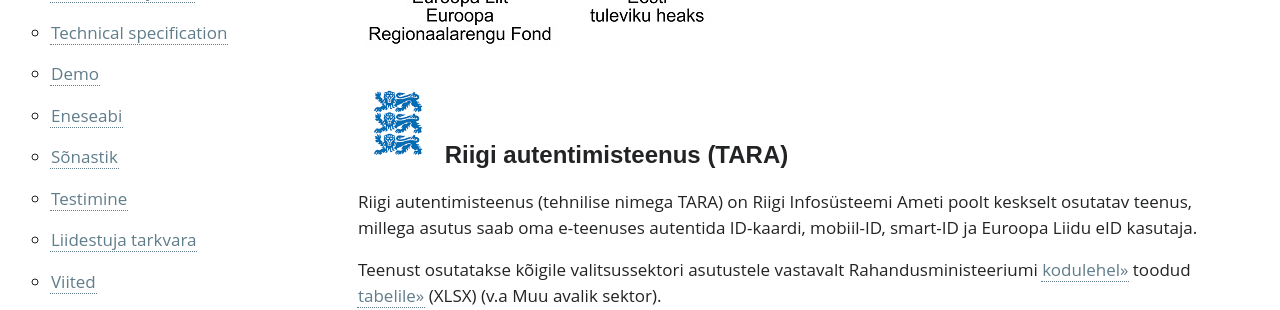
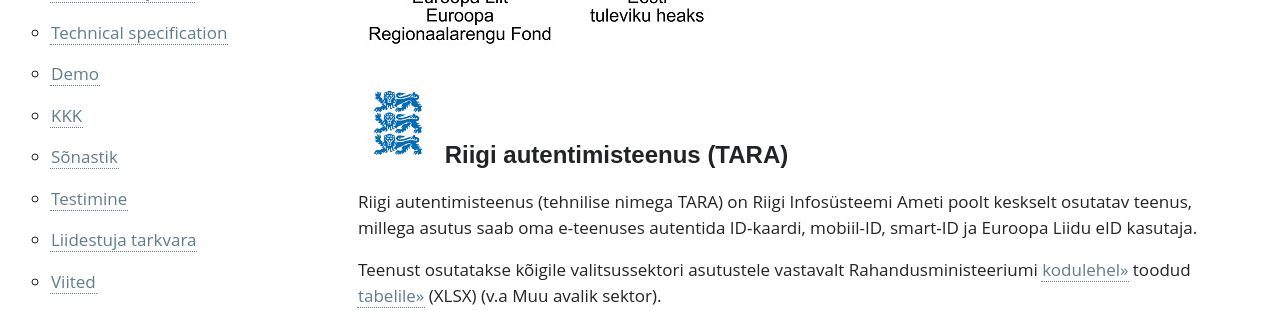
Before and after one commit to e-gov/TARA-Doku, a Jekyll site: the page built from index.md, in a window 1280 px wide. Shown: the part 256-566 px from the top of the page. Built offline with Jekyll 4.4.1, drawn with Linux system fonts in a browser that asks for light colours.

Commit message:
Update Riba.yml

```diff
--- a/_data/Riba.yml
+++ b/_data/Riba.yml
@@ -10,8 +10,8 @@
   url: "/TechnicalSpecification"
 - title: "Demo"
   url: "/Demo"
-- title: "Eneseabi"
-  url: "/Eneseabi"
+- title: "KKK"
+  url: "/KKK"
 - title: "Sõnastik"
   url: "/Sonastik"
 - title: "Testimine"
```
